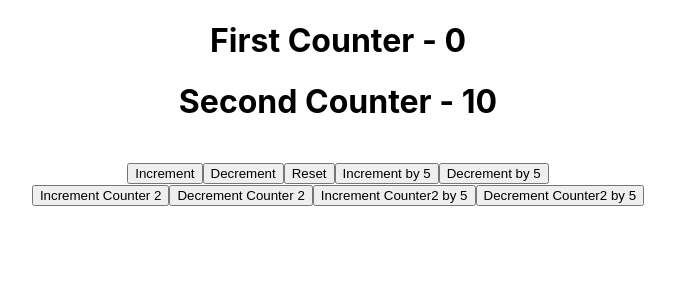
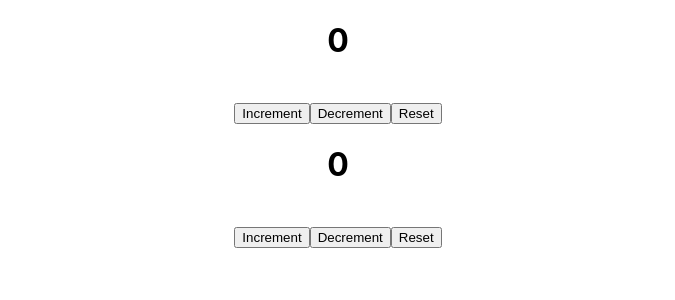
Before and after one commit to Navneet2569/Learning-React, a React (Create React App) app in the folder react-hooks/: page / in a window 1280 px wide. Shown: the top 300 px of the page, without its empty margins (302-977 px from the left). Built offline with nearby package versions, Linux system fonts and the light colour scheme.

Commit message:
Using mutiple useReducers with the same state transition

```diff
--- a/react-hooks/src/App.js
+++ b/react-hooks/src/App.js
@@ -11,6 +11,7 @@ import DataFetching from "./components/DataFetching";
 import C from "./components/C";
 import Counter1 from "./components/Counter1";
 import Counter2 from "./components/Counter2";
+import Counter3 from "./components/Counter3";
 
 export const UserContext = React.createContext();
 export const ChannelContext = React.createContext();
@@ -39,7 +40,8 @@ function App() {
       {/* <h1>{ans}</h1> */}
 
       {/* <Counter1 /> */}
-      <Counter2 />
+      {/* <Counter2 /> */}
+      <Counter3 />
     </div>
   );
 }
--- /dev/null
+++ b/react-hooks/src/components/Counter3.js
@@ -0,0 +1,38 @@
+import React, { useReducer } from "react";
+
+const initialState = 0;
+const reducer = (state, action) => {
+  switch (action) {
+    case "increment":
+      return state + 1;
+      break;
+    case "decrement":
+      return state - 1;
+    case "reset":
+      return initialState;
+    default:
+      return state;
+  }
+};
+
+function Counter3() {
+  const [count, dispatch] = useReducer(reducer, initialState);
+  const [count2, dispatch2] = useReducer(reducer, initialState);
+  return (
+    <div>
+      <h1>{count}</h1>
+      <br />
+      <button onClick={() => dispatch("increment")}>Increment</button>
+      <button onClick={() => dispatch("decrement")}>Decrement</button>
+      <button onClick={() => dispatch("reset")}>Reset</button>
+      <br />
+      <h1>{count2}</h1>
+      <br />
+      <button onClick={() => dispatch2("increment")}>Increment</button>
+      <button onClick={() => dispatch2("decrement")}>Decrement</button>
+      <button onClick={() => dispatch2("reset")}>Reset</button>
+    </div>
+  );
+}
+
+export default Counter3;
```
